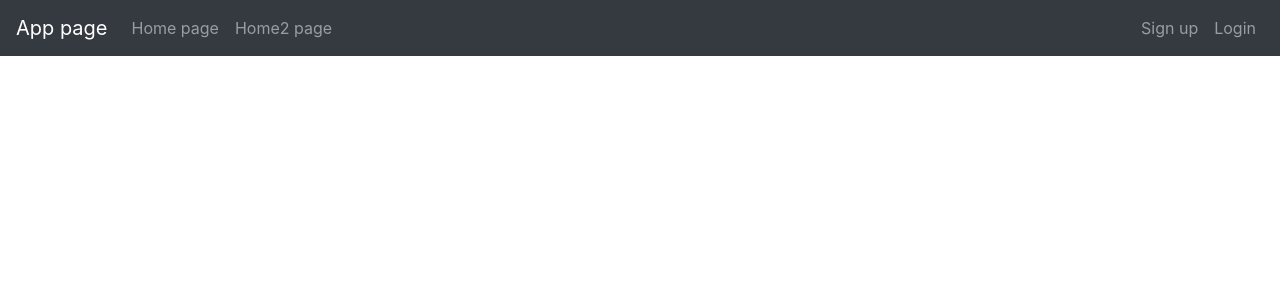
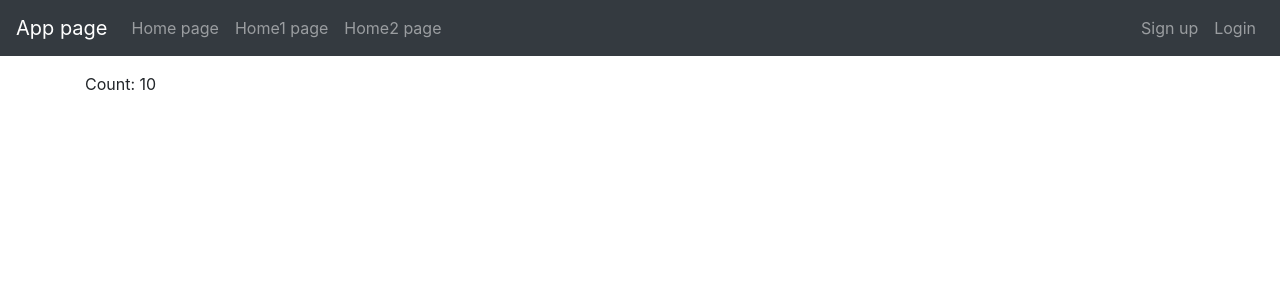
Before and after one commit to hbzhou/react-login-app, a React (Create React App) app: page /home1 in a window 1280 px wide. Shown: the top 300 px of the page. Built offline with nearby package versions, Linux system fonts and the light colour scheme.

Commit message:
add Home1.js to test useEffect

```diff
--- a/src/components/NavigationBar.js
+++ b/src/components/NavigationBar.js
@@ -10,6 +10,7 @@ import authService from "../services/authService";
 import Profile from "./users/Profile";
 import Home from "./home/Home";
 import Home2 from "./home/Home2";
+import Home1 from "./home/Home1";
 
 const NavigationBar = () => {
 
@@ -34,6 +35,9 @@ const NavigationBar = () => {
                 <div className="navbar-nav mr-auto">
                     <li className="nav-item">
                         <Link to="/home" className="nav-link">Home page</Link>
+                    </li>
+                    <li className="nav-item">
+                        <Link to="/home1" className="nav-link">Home1 page</Link>
                     </li>
                     <li className="nav-item">
                         <Link to="/home2" className="nav-link">Home2 page</Link>
@@ -66,6 +70,7 @@ const NavigationBar = () => {
                 <Route path="/users" component={UserList}/>
                 <Route path="/profile" component={Profile}/>
                 <Route path = "/home" component={Home}/>
+                <Route path = "/home1" component={Home1}/>
                 <Route path = "/home2" component={Home2}/>
             </div>
         </div>
--- /dev/null
+++ b/src/components/home/Home1.js
@@ -0,0 +1,22 @@
+import React, {useEffect, useState} from "react";
+
+const Home1 = () => {
+    console.log("Rendering Home1 component.....")
+    const [count, setCount] = useState(0)
+    useEffect(() => {
+        const interval = setInterval(() => {
+            setCount(count + 1)
+        }, 500)
+        return () => clearInterval(interval)
+    }, [count]);
+
+
+    return (
+        <div>
+            <p> Count: {count}</p>
+        </div>
+    )
+
+}
+
+export default Home1;
```
